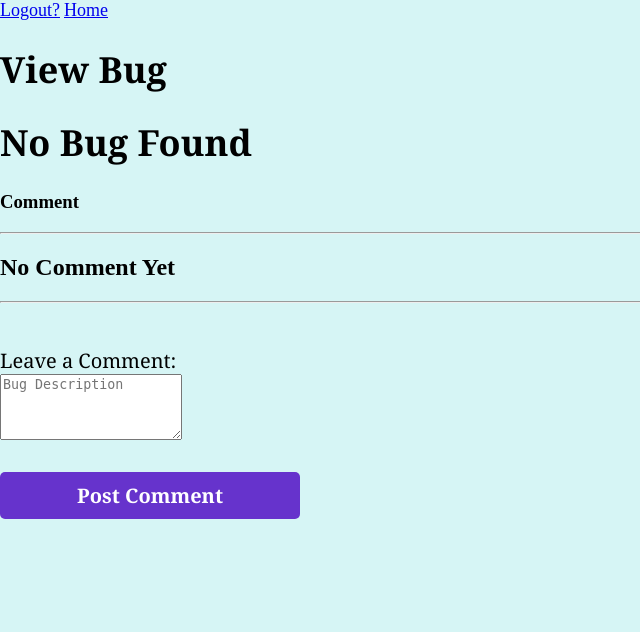
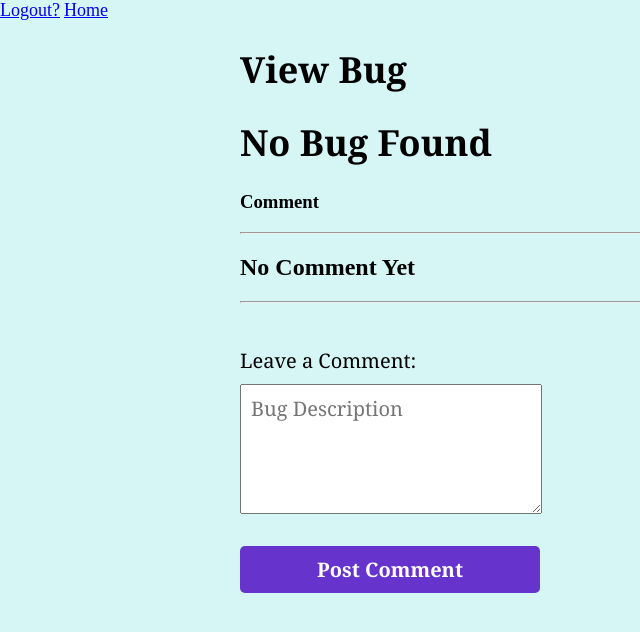
Before and after one commit to ibrahimRGU/week5, a PHP site: page /comments.php in a window 1280 px wide. Shown: the top 632 px of the page, without its empty margins (0-640 px from the left). Run offline with PHP 8.4, Linux system fonts and the light colour scheme; the visitor is signed in with stand-in values (Sample User, id 1); data that the repository does not hold is empty.

Commit message:
Update style.css

```diff
--- a/style.css
+++ b/style.css
@@ -115,3 +115,140 @@ body
 	font-size:20px;
 	color:#FFF;
 }
+.loginBox
+{
+	width:300px;
+	height:380px;
+	border:3px solid #63C;
+	border-radius:10px;
+	padding: 10px 40px 25px;
+}
+.loginBox h3
+{
+	background-color:#63C;
+	color:#FFF;
+	text-align:center;
+	padding:15px;
+	border-radius: 10px 10px 0 0;
+	margin: -10px -40px;
+	border-bottom:1px solid #999;
+	font-family:Cambria, "Hoefler Text", "Liberation Serif", Times, "Times New Roman", serif;
+	font-size:24px;
+	font-weight:bold;
+}
+input[type=text],input[type=password]
+{
+	width:280px;
+	padding:10px;
+	font-family:Cambria, "Hoefler Text", "Liberation Serif", Times, "Times New Roman", serif;
+	font-size:20px;
+	margin-top:10px;
+}
+label
+{
+	font-size:20px;
+	font-family:Cambria, "Hoefler Text", "Liberation Serif", Times, "Times New Roman", serif;
+}
+input[type=submit]
+{
+	background-color: #63C;
+	width:300px;
+	border:0;
+	padding:10px;
+	color:#FFF;
+	font-family:Cambria, "Hoefler Text", "Liberation Serif", Times, "Times New Roman", serif;
+	font-size:20px;
+	border-radius:5px;
+	margin-top:10px;
+	font-weight:bold;
+}
+.error
+{
+	color:red;
+	margin-top:10px;
+	font-size:18px;
+	font-family:Cambria, "Hoefler Text", "Liberation Serif", Times, "Times New Roman", serif;
+}
+.hello
+{
+	font-size:36px;
+	font-family:Cambria, "Hoefler Text", "Liberation Serif", Times, "Times New Roman", serif;
+}
+body
+{
+
+	background-color:#D6F5F5;
+}
+.top-bar
+{
+	width:100%;
+	height:70px;
+	background-color:#fff;
+	border-bottom: 2px solid #000;
+	margin-bottom: 40px;
+}
+
+.left {
+	float: left;
+	text-align: right;
+	line-height:50px;
+	margin-top: 10px;
+	margin-left:40px;
+	display: inline
+}
+.right {
+	float: right;
+	text-align: left;
+	margin-top: 10px;
+	line-height:50px;
+	margin-right:40px;
+	display: inline
+}
+
+.link
+{
+	font-size: 18px;
+	text-decoration: none;
+	background-color: #000;
+	color: #FFF;
+	padding: 5px;
+}
+.link:hover
+{
+	background-color: #9688B2;
+}
+.inputBox
+{
+	padding:10px;
+	font-family:"Lucida Grande", "Lucida Sans Unicode", "Lucida Sans", "DejaVu Sans", Verdana, sans-serif;
+}
+.button
+{
+	padding:10px;
+	width:100px;
+	border:0;
+	background-color:#06F;
+	font-size:20px;
+	color:#FFF;
+}
+
+
+textarea{
+	width:280px;
+	padding:10px;
+	font-family:Cambria, "Hoefler Text", "Liberation Serif", Times, "Times New Roman", serif;
+	font-size:20px;
+	margin-top:10px;
+}
+
+.conts{
+
+	width:800px;
+	margin: 0 auto 0;
+}
+
+.time{
+	color:#888;
+	font-size:13px;
+
+}
```
